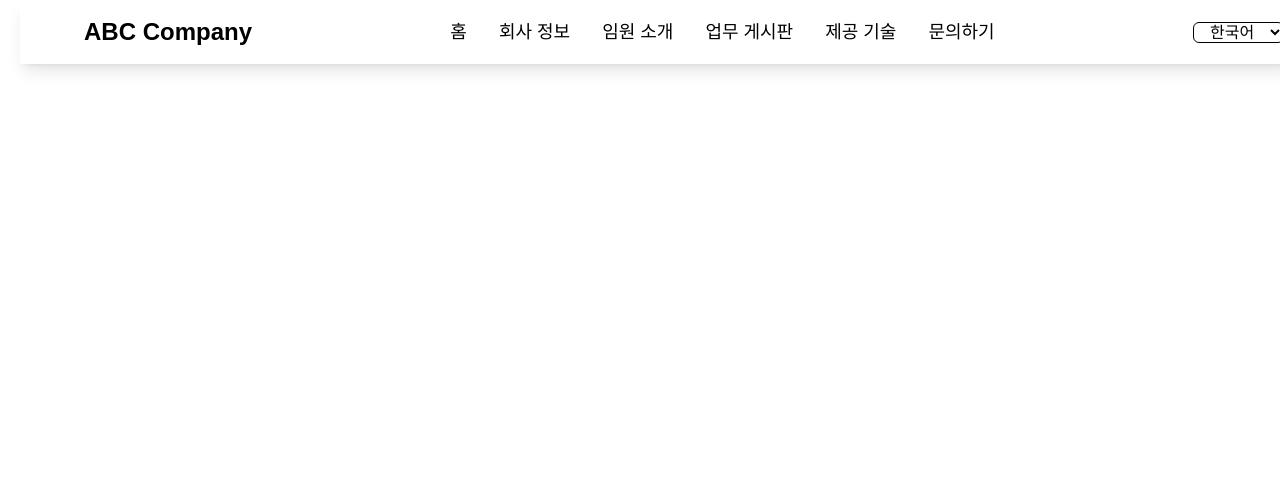
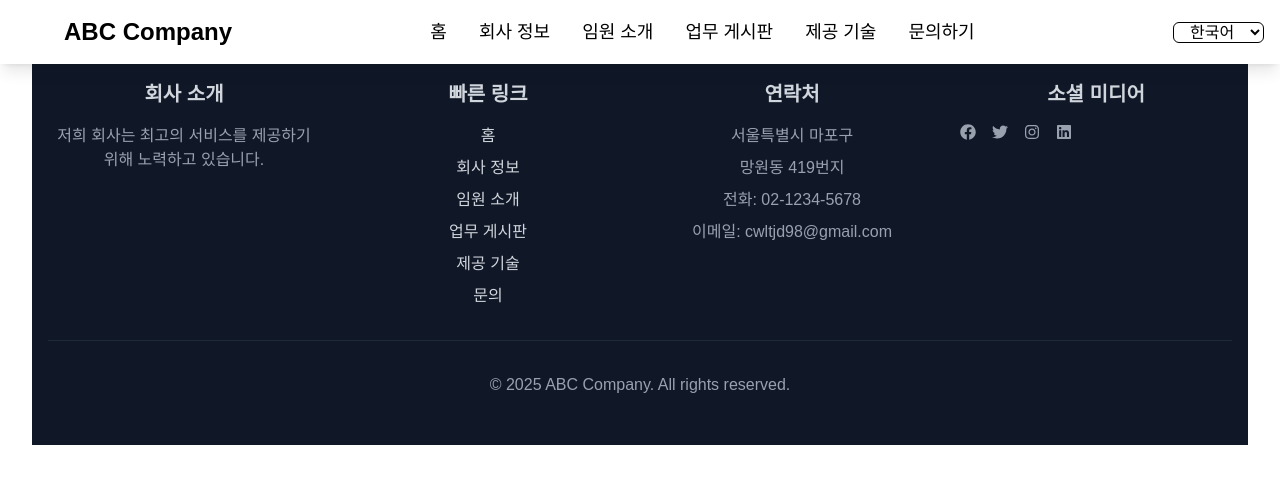
Before and after one commit to JIGeons/company_frontend, a React (Vite) app: page / in a window 1280 px wide. Shown: the top 484 px of the page. Built offline with nearby package versions, Linux system fonts and the light colour scheme; a web font is replaced by a local one.

Commit message:
ch1-5 하단 바(Footer) 생성

```diff
--- a/src/App.jsx
+++ b/src/App.jsx
@@ -1,13 +1,16 @@
 import './App.css'
+import {BrowserRouter} from "react-router-dom";
+
+// Components
 import Navbar from "./Components/Navbar/Navbar.jsx";
-
-import {BrowserRouter} from "react-router-dom";
+import Footer from "./Components/Footer/Footer.jsx";
 
 function App() {
 
   return (
     <BrowserRouter>
       <Navbar />
+      <Footer />
     </BrowserRouter>
   )
 }
--- /dev/null
+++ b/src/Components/Footer/Footer.jsx
@@ -0,0 +1,72 @@
+import React from 'react';
+import { Link } from "react-router-dom";
+import {FaFacebook, FaTwitter, FaInstagram, FaLinkedin} from "react-icons/fa";
+
+const Footer = () => {
+    const scrollToTop = () => {
+        window.scrollTo({
+            top: 0,
+            behavior: "smooth",
+        });
+    };
+
+    return (
+        <footer className="bg-gray-900 text-gray-300">
+            <div className="container mx-auto px-4 py-12">
+                <div className='grid grid-cols-1 md:grid-cols-4 gap-8'>
+                    <div>
+                        <h3 className='text-xl font-bold mb-4'>회사 소개</h3>
+                        <p className='text-gray-400'>
+                            저희 회사는 최고의 서비스를 제공하기 위해 노력하고 있습니다.
+                        </p>
+                    </div>
+
+                    <div>
+                        <h3 className='text-xl font-bold mb-4'>빠른 링크</h3>
+                        <ul className="space-y-2">
+                            <li><Link to="/" onClick={scrollToTop} className="hover:text-white transition-colors">홈</Link></li>
+                            <li><Link to="/about" onClick={scrollToTop} className="hover:text-white transition-colors">회사 정보</Link></li>
+                            <li><Link to="/leadership" onClick={scrollToTop} className="hover:text-white transition-colors">임원 소개</Link></li>
+                            <li><Link to="/board" onClick={scrollToTop} className="hover:text-white transition-colors">업무 게시판</Link></li>
+                            <li><Link to="/our-services" onClick={scrollToTop} className="hover:text-white transition-colors">제공 기술</Link></li>
+                            <li><Link to="/contact" onClick={scrollToTop} className="hover:text-white transition-colors">문의</Link></li>
+                        </ul>
+                    </div>
+
+                    <div>
+                        <h3 className='text-xl font-bold mb-4'>연락처</h3>
+                        <ul className="space-y-2 text-gray-400">
+                            <li>서울특별시 마포구</li>
+                            <li>망원동 419번지</li>
+                            <li>전화: 02-1234-5678</li>
+                            <li>이메일: cwltjd98@gmail.com</li>
+                        </ul>
+                    </div>
+
+                    <div>
+                        <h3 className='text-xl font-bold mb-4'>소셜 미디어</h3>
+                        <div className="flex space-x-4">
+                            <a href="#" className="text-gray-400 hover:text-white transition-colors">
+                                <FaFacebook />
+                            </a>
+                            <a href="#" className="text-gray-400 hover:text-white transition-colors">
+                                <FaTwitter />
+                            </a>
+                            <a href="#" className="text-gray-400 hover:text-white transition-colors">
+                                <FaInstagram />
+                            </a>
+                            <a href="#" className="text-gray-400 hover:text-white transition-colors">
+                                <FaLinkedin />
+                            </a>
+                        </div>
+                    </div>
+                </div>
+                <div className="border-t border-gray-800 mt-8 pt-8 text-center text-gray-400">
+                    <p>&copy; 2025 ABC Company. All rights reserved.</p>
+                </div>
+            </div>
+        </footer>
+    );
+}
+
+export default Footer;
--- a/src/Components/Navbar/Navbar.jsx
+++ b/src/Components/Navbar/Navbar.jsx
@@ -30,7 +30,7 @@
   const toggleMenu = () => setIsOpen(!isOpen);
 
   return (
-    <nav className="fixed top-0 left-5 w-full bg-white text-black p-4 shadow-lg z-50">
+    <nav className="fixed top-0 left-0 w-full bg-white text-black p-4 shadow-lg z-50">
       <div className="container mx-auto flex justify-between items-center">
         <h1 className="text-xl lg:text-2xl font-bold lg:ml-12 lg:mr-8"><a href="/">ABC Company</a></h1>
 
```
